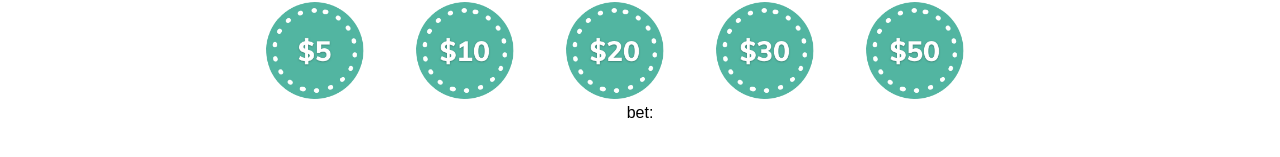
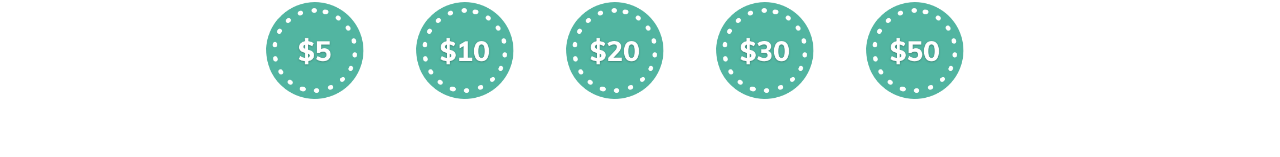
Before and after one commit to jmtorralvo/crypto-gambling-view, a React (Create React App) app: page /mainstage in a window 1280 px wide. Shown: the part 147-304 px from the top of the page. Built offline with nearby package versions, Linux system fonts and the light colour scheme; the HTML template or start-up script is replaced by a standard one; a web font is replaced by a local one.

Commit message:
remove spam

```diff
--- a/src/screens/MainStage/components/Bet.js
+++ b/src/screens/MainStage/components/Bet.js
@@ -50,9 +50,6 @@ class Bet extends Component {
               this.setBet(50)
             }} />
         </div>
-        <div>
-          bet: {this.state.bet}
-        </div>
       </div>
     )
   }
```
